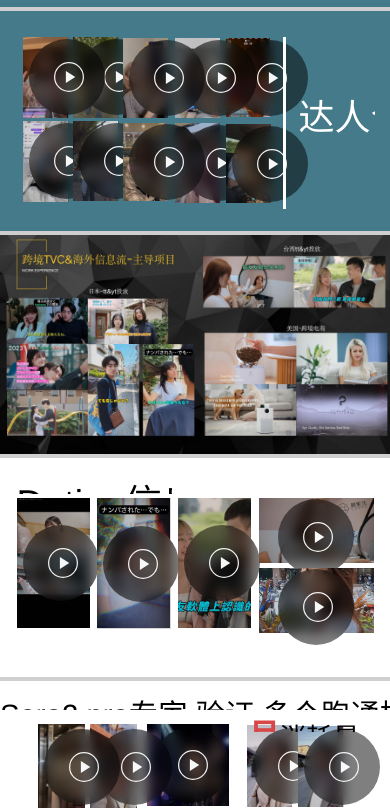
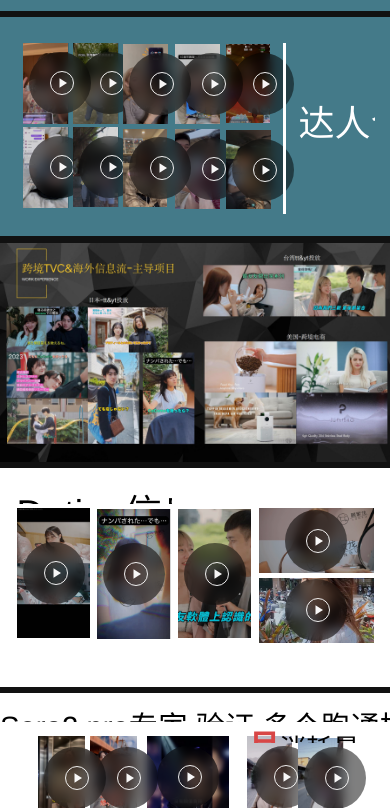
Before and after one commit to longgujia/gujialong.github.io, a plain HTML site: page index.html in a window 390 px wide. Shown: the part 659-1467 px from the top of the page. Drawn offline with Linux system fonts and the light colour scheme.

Commit message:
Improve mobile and initial loading

```diff
--- a/styles.css
+++ b/styles.css
@@ -4,6 +4,8 @@ body {
   padding: 0;
   background: #cfcfcf;
   font-family: "Microsoft YaHei", "微软雅黑", sans-serif;
+  overflow-x: hidden;
+  -webkit-text-size-adjust: 100%;
 }
 
 * {
@@ -14,6 +16,7 @@ body {
   width: min(100%, 1440px);
   margin: 0 auto;
   padding: 12px 0 24px;
+  scroll-snap-type: y proximity;
 }
 
 .slide-frame {
@@ -24,6 +27,9 @@ body {
   box-shadow: 0 2px 10px rgba(0, 0, 0, 0.12);
   overflow: hidden;
   position: relative;
+  scroll-snap-align: start;
+  content-visibility: auto;
+  contain-intrinsic-size: 720px 405px;
 }
 
 .slide-surface {
@@ -113,13 +119,29 @@ body {
 }
 
 @media (max-width: 720px) {
+  body {
+    background: #111;
+  }
+
   .ppt-viewer {
-    padding: 0 0 12px;
+    width: 100%;
+    padding: 0 0 8px;
   }
 
   .slide-frame {
     width: 100vw;
-    margin-bottom: 4px;
+    margin-bottom: 6px;
     box-shadow: none;
+    border-radius: 0;
+  }
+
+  .video-trigger span {
+    width: 62px;
+    height: 62px;
+  }
+
+  .video-trigger svg {
+    width: 24px;
+    height: 24px;
   }
 }
--- a/viewer.js
+++ b/viewer.js
@@ -182,6 +182,8 @@
     img.className = "slide-image";
     img.src = element.src;
     img.alt = "";
+    img.loading = "lazy";
+    img.decoding = "async";
     wrap.appendChild(img);
     return wrap;
   }
@@ -201,6 +203,7 @@
     video.className = "slide-video";
     video.poster = element.poster;
     video.preload = "none";
+    video.playsInline = true;
 
     const trigger = document.createElement("button");
     trigger.className = "video-trigger";
```
